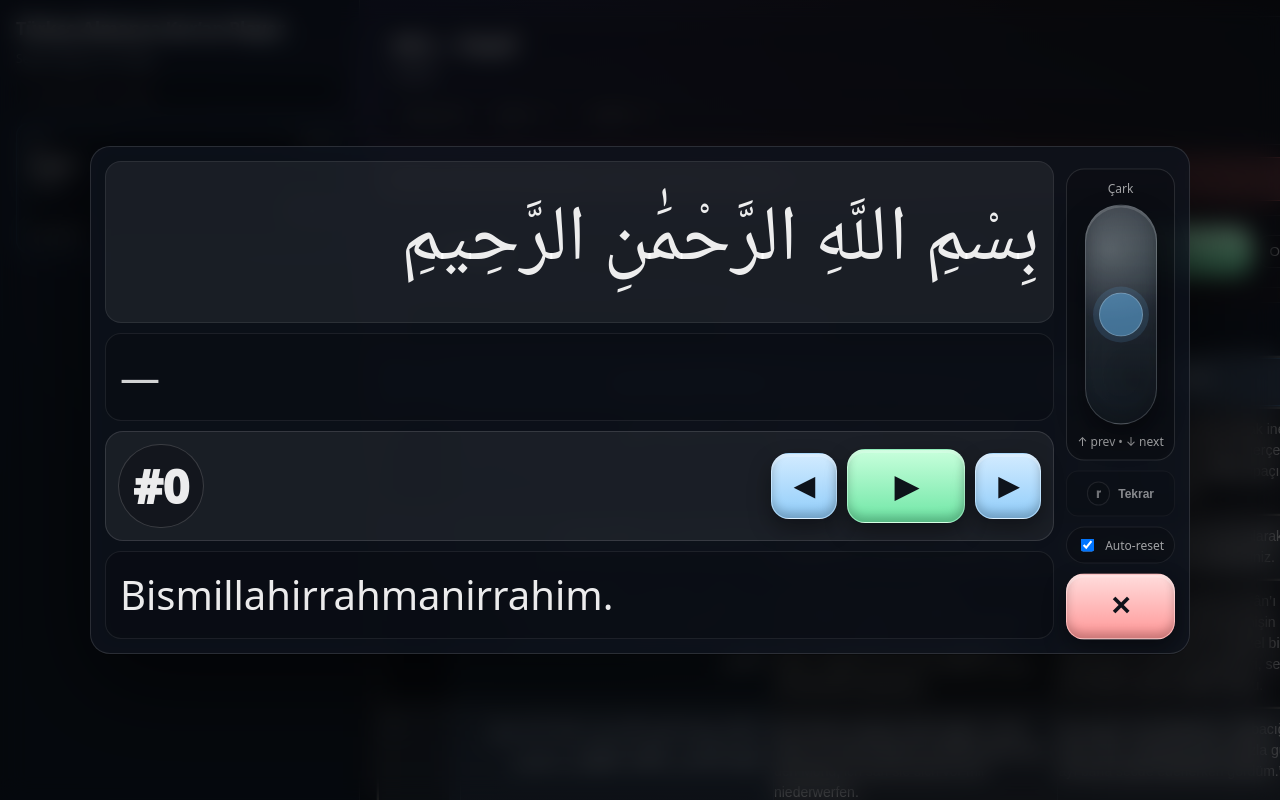
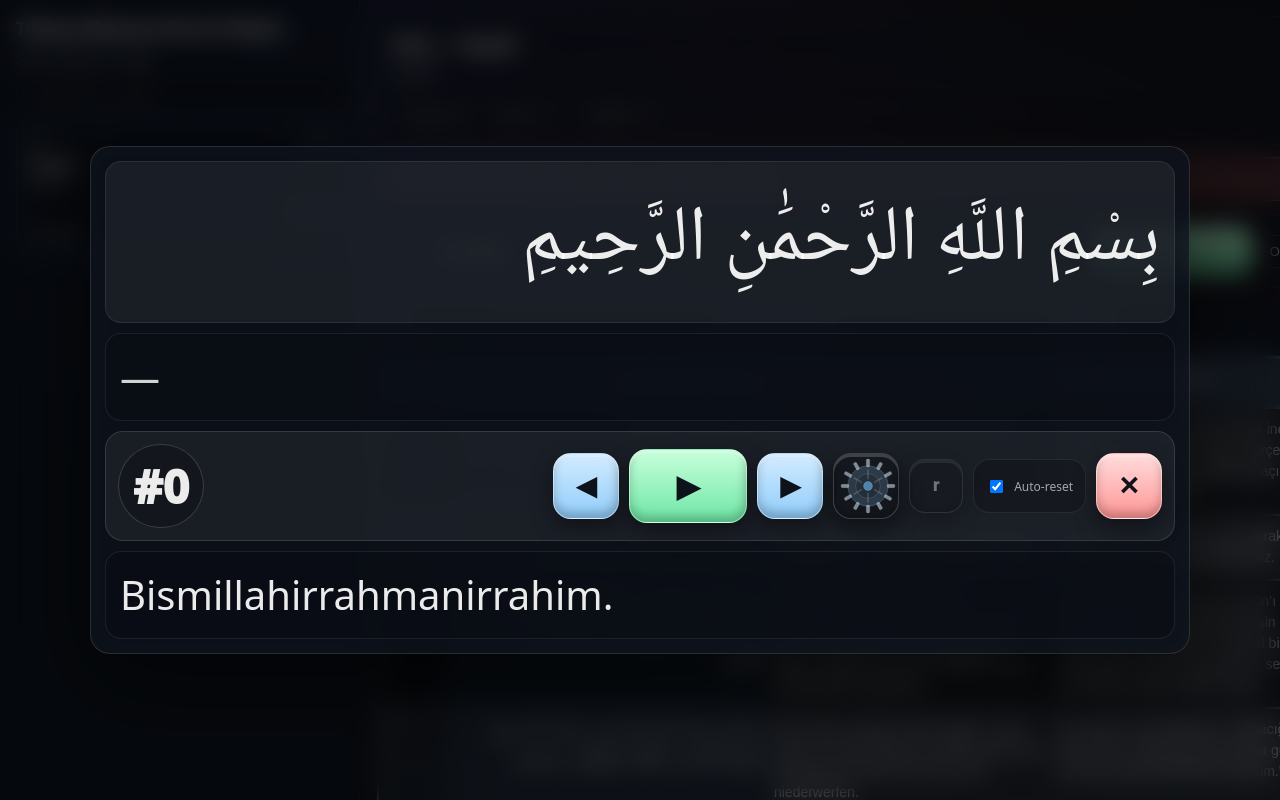
Before and after one commit to sunrise8030/Qatd, a React (Vite) app: page / in a window 1280 px wide. Both pictures are taken after a click on the button "Single Player". Shown: the top 800 px of the page. Built offline with nearby package versions, Linux system fonts and the light colour scheme.

Commit message:
Update App.jsx

```diff
--- a/src/App.jsx
+++ b/src/App.jsx
@@ -1,6 +1,6 @@
-/* =========================================================
-   src/App.jsx
-   ========================================================= */
+// =========================================================
+// src/App.jsx
+// =========================================================
 import React, { useCallback, useEffect, useMemo, useRef, useState } from "react";
 import "./styles.css";
 
@@ -338,21 +338,26 @@ function Timeline({
 }
 
 /**
- * VerticalWheel (single player overlay)
- * - Drag up/down / wheel / arrow keys
- * - Acceleration: hızlı input => 1..5 step
- * - Inertia: bırakınca momentum
+ * GearDial (single player üzerinde)
+ * - gerçek dişli görünüm
+ * - sürükle (dönerek) + wheel + ok tuşları
+ * - acceleration (hızlı input -> 1..5 step)
+ * - inertia (momentum)
  */
-function VerticalWheel({ disabled, onStep }) {
-  const wrapRef = useRef(null);
-
-  // click anim
+function GearDial({ disabled, onStep }) {
+  const gearRef = useRef(null);
+
+  // visual rotation
+  const rotRef = useRef(0);
+  const rafTickRef = useRef(0);
+
+  // pointer
+  const draggingRef = useRef(false);
+  const lastAngleRef = useRef(null);
+  const lastMoveTsRef = useRef(0);
+
+  // tick anim
   const tickTimerRef = useRef(null);
-
-  // drag state
-  const draggingRef = useRef(false);
-  const lastYRef = useRef(0);
-  const lastMoveTsRef = useRef(0);
 
   // acceleration
   const lastStepTsRef = useRef(0);
@@ -360,19 +365,27 @@ function VerticalWheel({ disabled, onStep }) {
 
   // inertia
   const inertiaRafRef = useRef(0);
-  const inertiaVelRef = useRef(0); // px/ms
-  const inertiaAccumRef = useRef(0); // px accumulated
+  const inertiaVelRef = useRef(0); // deg/ms
+  const inertiaAccumRef = useRef(0);
   const inertiaLastTsRef = useRef(0);
 
   useEffect(() => {
     return () => {
       if (tickTimerRef.current) window.clearTimeout(tickTimerRef.current);
       if (inertiaRafRef.current) cancelAnimationFrame(inertiaRafRef.current);
+      if (rafTickRef.current) cancelAnimationFrame(rafTickRef.current);
     };
   }, []);
 
+  const applyRotation = (degDelta) => {
+    rotRef.current += degDelta;
+    const el = gearRef.current;
+    if (!el) return;
+    el.style.setProperty("--rot", `${rotRef.current}deg`);
+  };
+
   const doTick = () => {
-    const el = wrapRef.current;
+    const el = gearRef.current;
     if (!el) return;
 
     el.classList.remove("tick");
@@ -380,7 +393,7 @@ function VerticalWheel({ disabled, onStep }) {
     el.classList.add("tick");
 
     if (tickTimerRef.current) window.clearTimeout(tickTimerRef.current);
-    tickTimerRef.current = window.setTimeout(() => el.classList.remove("tick"), 140);
+    tickTimerRef.current = window.setTimeout(() => el.classList.remove("tick"), 160);
 
     try {
       if (typeof navigator !== "undefined" && typeof navigator.vibrate === "function") {
@@ -427,13 +440,13 @@ function VerticalWheel({ disabled, onStep }) {
 
   const startInertia = () => {
     const vel = inertiaVelRef.current;
-    if (!Number.isFinite(vel) || Math.abs(vel) < 0.04) {
+    if (!Number.isFinite(vel) || Math.abs(vel) < 0.045) {
       stopInertia();
       return;
     }
 
     inertiaLastTsRef.current = performance.now();
-    const TH_PX = 22;
+    const TH_DEG = 18;
     const DECAY_PER_MS = 0.0068;
     const MAX_MS = 1200;
     const startTs = performance.now();
@@ -448,18 +461,19 @@ function VerticalWheel({ disabled, onStep }) {
       const nextSpeed = Math.max(0, speed * (1 - DECAY_PER_MS * dt));
       inertiaVelRef.current = sign * nextSpeed;
 
-      inertiaAccumRef.current += inertiaVelRef.current * dt;
-
-      while (Math.abs(inertiaAccumRef.current) >= TH_PX) {
-        // px>0 => down => NEXT (+1), px<0 => up => PREV (-1)
+      const ddeg = inertiaVelRef.current * dt;
+      inertiaAccumRef.current += ddeg;
+      applyRotation(ddeg);
+
+      while (Math.abs(inertiaAccumRef.current) >= TH_DEG) {
         const dir = inertiaAccumRef.current > 0 ? +1 : -1;
         const extra = nextSpeed > 0.55 ? 2 : nextSpeed > 0.35 ? 1 : 0;
         acceleratedStep(dir, extra);
-        inertiaAccumRef.current -= dir * TH_PX;
+        inertiaAccumRef.current -= dir * TH_DEG;
       }
 
       const elapsed = now - startTs;
-      if (nextSpeed < 0.04 || elapsed > MAX_MS) {
+      if (nextSpeed < 0.045 || elapsed > MAX_MS) {
         stopInertia();
         return;
       }
@@ -467,38 +481,71 @@ function VerticalWheel({ disabled, onStep }) {
     };
 
     inertiaRafRef.current = requestAnimationFrame(tick);
+  };
+
+  const getAngle = (clientX, clientY) => {
+    const el = gearRef.current;
+    if (!el) return 0;
+    const r = el.getBoundingClientRect();
+    const cx = r.left + r.width / 2;
+    const cy = r.top + r.height / 2;
+    const dx = clientX - cx;
+    const dy = clientY - cy;
+    return Math.atan2(dy, dx) * (180 / Math.PI);
+  };
+
+  const normDelta = (a, b) => {
+    let d = a - b;
+    while (d > 180) d -= 360;
+    while (d < -180) d += 360;
+    return d;
   };
 
   const onPointerDown = (e) => {
     if (disabled) return;
     stopInertia();
     draggingRef.current = true;
-    lastYRef.current = e.clientY;
+    lastAngleRef.current = getAngle(e.clientX, e.clientY);
     lastMoveTsRef.current = performance.now();
-    wrapRef.current?.setPointerCapture?.(e.pointerId);
+    gearRef.current?.setPointerCapture?.(e.pointerId);
   };
 
   const onPointerMove = (e) => {
     if (disabled || !draggingRef.current) return;
 
     const now = performance.now();
-    const dy = e.clientY - lastYRef.current;
+    const cur = getAngle(e.clientX, e.clientY);
+    const last = lastAngleRef.current;
+
+    if (last == null) {
+      lastAngleRef.current = cur;
+      lastMoveTsRef.current = now;
+      return;
+    }
+
+    const d = normDelta(cur, last);
     const dt = Math.max(1, now - (lastMoveTsRef.current || now));
     lastMoveTsRef.current = now;
-    lastYRef.current = e.clientY;
-
-    inertiaVelRef.current = dy / dt;
-
-    const TH_PX = 22;
-    const abs = Math.abs(dy);
-    if (abs >= TH_PX) {
-      const extra = abs >= 90 ? 3 : abs >= 65 ? 2 : abs >= 40 ? 1 : 0;
-      acceleratedStep(dy > 0 ? +1 : -1, extra);
+    lastAngleRef.current = cur;
+
+    // seed inertia
+    inertiaVelRef.current = d / dt;
+
+    // visual rotate
+    applyRotation(d);
+
+    // step threshold
+    const TH = 18;
+    const abs = Math.abs(d);
+    if (abs >= TH) {
+      const extra = abs >= 70 ? 3 : abs >= 50 ? 2 : abs >= 35 ? 1 : 0;
+      acceleratedStep(d > 0 ? +1 : -1, extra);
     }
   };
 
   const onPointerUp = () => {
     draggingRef.current = false;
+    lastAngleRef.current = null;
     burstRef.current = 0;
     startInertia();
   };
@@ -508,23 +555,25 @@ function VerticalWheel({ disabled, onStep }) {
     e.preventDefault();
     stopInertia();
 
+    // wheel: rotate gear + step
+    const dir = e.deltaY > 0 ? +1 : -1;
     const abs = Math.abs(e.deltaY);
     const extra = abs >= 220 ? 3 : abs >= 140 ? 2 : abs >= 80 ? 1 : 0;
 
-    inertiaVelRef.current = clamp((e.deltaY / 1200) * 0.9, -0.9, 0.9);
-    acceleratedStep(e.deltaY > 0 ? +1 : -1, extra);
+    const ddeg = clamp((abs / 6) * dir, -80, 80);
+    applyRotation(ddeg);
+
+    inertiaVelRef.current = clamp((dir * abs) / 1200, -0.9, 0.9);
+    acceleratedStep(dir, extra);
     startInertia();
   };
 
   return (
-    <div className={`spWheelWrap ${disabled ? "disabled" : ""}`}>
-      <div className="spWheelLabel muted">Çark</div>
-      <div
-        ref={wrapRef}
-        className="spWheel"
-        role="slider"
-        aria-label="Ayet çarkı (dikey)"
-        tabIndex={disabled ? -1 : 0}
+    <button
+      type="button"
+      className={`spGear ${disabled ? "disabled" : ""}`}
+      aria-label="Çark"
+      title="Çark"
       onPointerDown={onPointerDown}
       onPointerMove={onPointerMove}
       onPointerUp={onPointerUp}
@@ -533,29 +582,63 @@ function VerticalWheel({ disabled, onStep }) {
       onKeyDown={(e) => {
         if (disabled) return;
         stopInertia();
-          if (e.key === "ArrowUp") {
+        if (e.key === "ArrowUp" || e.key === "ArrowLeft") {
           e.preventDefault();
+          applyRotation(-22);
           acceleratedStep(-1, e.repeat ? 1 : 0);
         }
-          if (e.key === "ArrowDown") {
+        if (e.key === "ArrowDown" || e.key === "ArrowRight") {
           e.preventDefault();
+          applyRotation(+22);
           acceleratedStep(+1, e.repeat ? 1 : 0);
         }
       }}
-        title="Yukarı/aşağı sürükle • mouse wheel • ↑/↓ • hızlıysa hızlanır • bırakınca momentum"
+      ref={gearRef}
     >
-        <div className="spWheelThumb" />
-      </div>
-      <div className="spWheelHint muted">↑ prev • ↓ next</div>
-    </div>
+      <svg className="spGearSvg" viewBox="0 0 100 100" aria-hidden="true">
+        {/* Teeth ring */}
+        <g className="spGearTeeth">
+          {Array.from({ length: 12 }).map((_, i) => (
+            <rect
+              key={i}
+              x="47"
+              y="2"
+              width="6"
+              height="14"
+              rx="2"
+              ry="2"
+              transform={`rotate(${i * 30} 50 50)`}
+            />
+          ))}
+        </g>
+
+        {/* Body */}
+        <circle className="spGearBody" cx="50" cy="50" r="36" />
+        <circle className="spGearInner" cx="50" cy="50" r="22" />
+        <circle className="spGearCore" cx="50" cy="50" r="8" />
+
+        {/* Spokes */}
+        <g className="spGearSpokes">
+          {Array.from({ length: 6 }).map((_, i) => (
+            <rect
+              key={i}
+              x="48.5"
+              y="20"
+              width="3"
+              height="18"
+              rx="1.5"
+              transform={`rotate(${i * 60} 50 50)`}
+            />
+          ))}
+        </g>
+      </svg>
+    </button>
   );
 }
 
 /**
- * Single Player (centered overlay, blur BACK)
- * - Çark + Repeat burada (dikey)
- * - Close => pause
- * - No close-on-backdrop-click
+ * Single Player (centered overlay)
+ * - Çark + r/rr + Auto-reset + Close => hepsi player bloğunun ÜSTÜNDE
  */
 function SinglePlayerPanel({
   open,
@@ -596,13 +679,10 @@ function SinglePlayerPanel({
   if (!open) return null;
 
   const ay = verse?.ayah != null ? String(verse.ayah) : "—";
-  const repeatTitle =
-    repeatMode === 0 ? "Tekrar: kapalı" : repeatMode === 1 ? "Tekrar: 1×" : "Tekrar: 2×";
 
   return (
     <div className="singlePlayerBackdrop" role="dialog" aria-modal="true" aria-label="Single Player">
       <div className="singlePlayerCard">
-        <div className="singlePlayerLayout">
         <div className="singlePlayerLines">
           <div className="singlePlayerLine singlePlayerLineAr" dir="rtl">
             {(verse?.ar || "—").trim()}
@@ -610,8 +690,10 @@ function SinglePlayerPanel({
 
           <div className="singlePlayerLine singlePlayerLineDe">{(verse?.de || "—").trim()}</div>
 
-            <div className="singlePlayerControls">
+          {/* ✅ player bloğu üst kontrol barı */}
+          <div className="singlePlayerControls singlePlayerTopBar">
             <div className="singlePlayerAyahNo">#{ay}</div>
+
             <div className="singlePlayerBtns">
               <button className="spBtn" type="button" onClick={onPrev} aria-label="Prev">
                 ◀
@@ -627,38 +709,34 @@ function SinglePlayerPanel({
               <button className="spBtn" type="button" onClick={onNext} aria-label="Next">
                 ▶
               </button>
-              </div>
-            </div>
-
-            <div className="singlePlayerLine singlePlayerLineTr">{(verse?.tr || "—").trim()}</div>
-          </div>
-
-          {/* ✅ RIGHT SIDE VERTICAL CONTROLS */}
-          <div className="spSideRail">
-            <VerticalWheel disabled={dialDisabled} onStep={onDialStep} />
-
+
+              {/* ✅ gerçek dişli çark */}
+              <GearDial disabled={dialDisabled} onStep={onDialStep} />
+
+              {/* ✅ r/rr tek buton (etiket yok) */}
               <button
-              className={`btnRepeat spRepeatBtn ${repeatMode ? "on" : "off"}`}
+                className={`spRBtn ${repeatMode ? "on" : "off"}`}
                 type="button"
                 onClick={onToggleRepeat}
-              title={repeatTitle}
-              aria-label={repeatTitle}
+                aria-label="Repeat"
+                title="Repeat"
               >
-              <span className="repeatIcon" aria-hidden="true">
-                {repeatMode === 0 ? "r" : repeatMode === 1 ? "r" : "rr"}
-              </span>
-              <span className="repeatText">Tekrar</span>
-            </button>
-
-            <label className="chip spRepeatReset" title="Ayah değişince tekrar sayacı sıfırlansın">
+                {repeatMode === 2 ? "rr" : "r"}
+              </button>
+
+              {/* ✅ auto reset küçük toggle */}
+              <label className="spAutoReset chip" title="Auto-reset">
                 <input type="checkbox" checked={repeatAutoReset} onChange={onToggleRepeatAutoReset} />
                 Auto-reset
               </label>
 
-            <button className="spBtn spBtnClose spCloseBtn" type="button" onClick={onClose} aria-label="Close">
+              <button className="spBtn spBtnClose" type="button" onClick={onClose} aria-label="Close">
                 ✕
               </button>
             </div>
+          </div>
+
+          <div className="singlePlayerLine singlePlayerLineTr">{(verse?.tr || "—").trim()}</div>
         </div>
       </div>
     </div>
@@ -1277,7 +1355,6 @@ export default function App() {
   const [toolsCollapsed, setToolsCollapsed] = useState(true);
   const [singleOn, setSingleOn] = useState(false);
 
-  // repeat: 0 off, 1 => 1 tekrar, 2 => 2 tekrar
   const [repeatMode, setRepeatMode] = useState(0);
   const [repeatAutoReset, setRepeatAutoReset] = useState(true);
   const repeatRef = useRef({ idx: -1, done: 0 });
```
Lines whose indentation alone changed are shown as unchanged.
